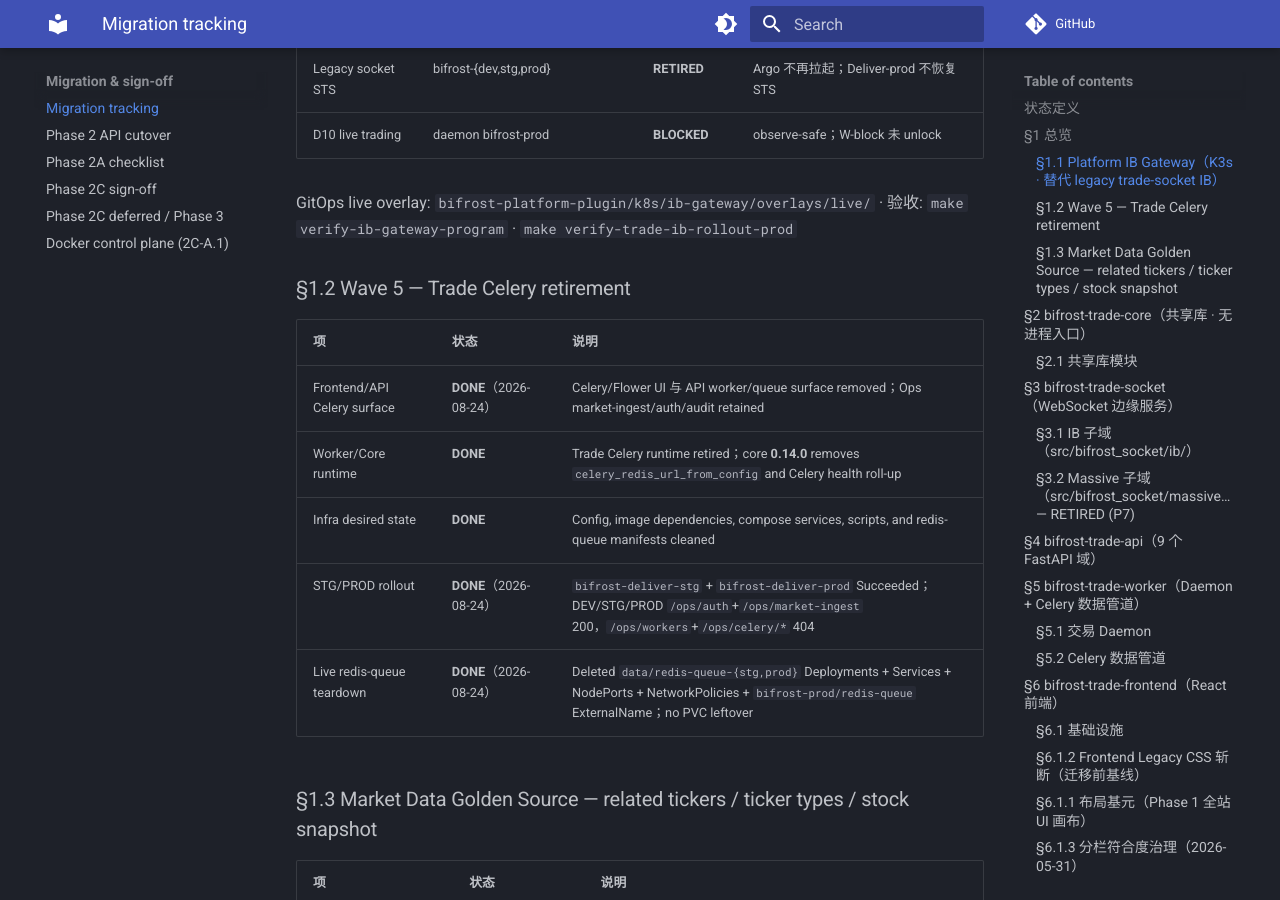
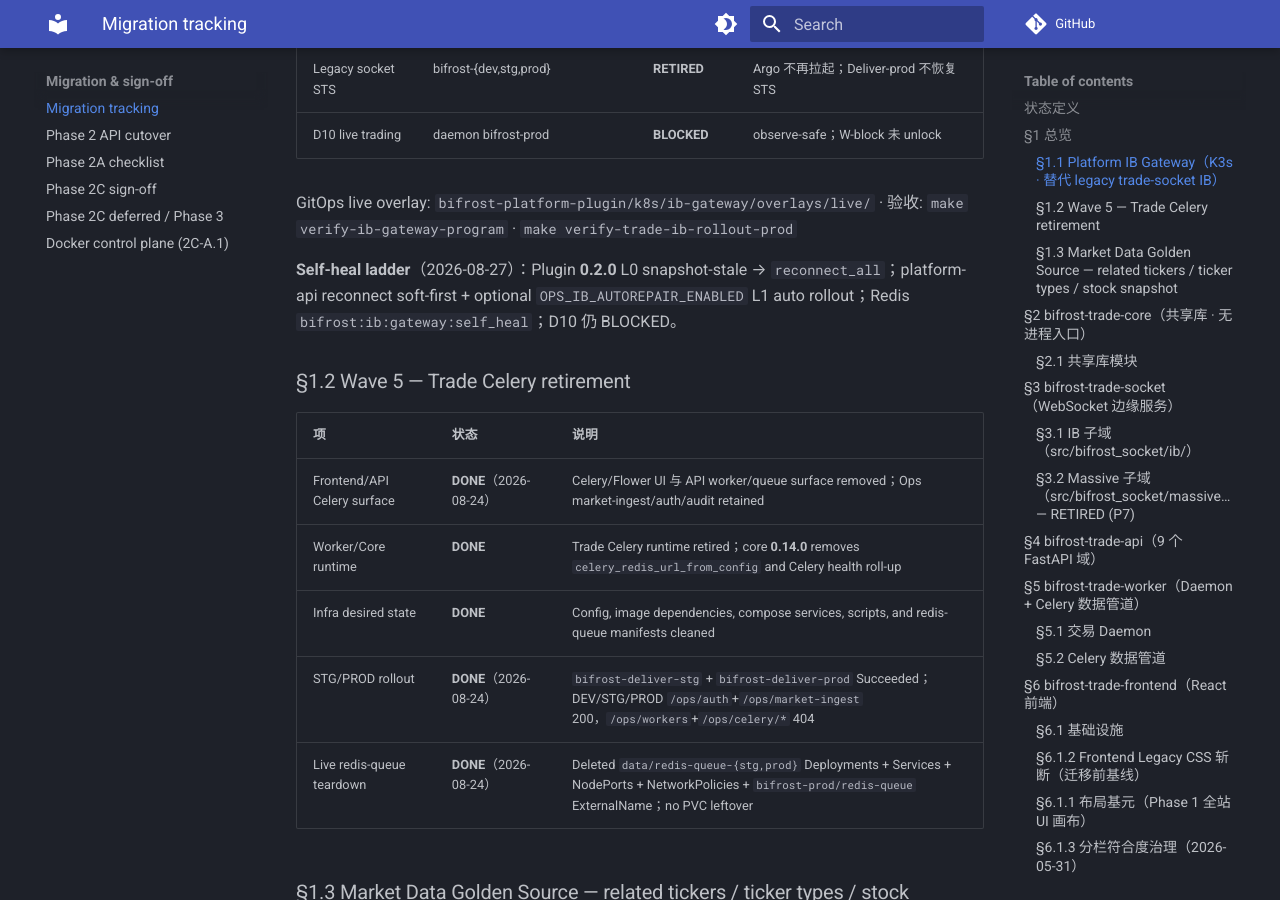
Before and after one commit to weitingzhao/bifrost-trade-infra, an MkDocs documentation site: the page built from docs/MIGRATION_TRACKING.md, in a window 1280 px wide and 900 px high, scrolled down 1633 px. Built offline with MkDocs 1.6.1 and Material for MkDocs 9.7.7, drawn with Linux system fonts in a browser that asks for light colours; comment, search, counter and statistics services are not loaded.

Commit message:
docs: update MIGRATION_TRACKING and refine production config
Added details on the self-heal ladder in MIGRATION_TRACKING.md. Updated the production configuration by removing the ops_port and renaming platform_audit to audit with a persist option. Adjusted example config to include a new line for clarity.

Co-authored-by: Cursor <cursoragent@cursor.com>

```diff
--- a/docs/MIGRATION_TRACKING.md
+++ b/docs/MIGRATION_TRACKING.md
@@ -37,6 +37,8 @@
 | D10 live trading | daemon bifrost-prod | **BLOCKED** | observe-safe；W-block 未 unlock |
 
 GitOps live overlay: `bifrost-platform-plugin/k8s/ib-gateway/overlays/live/` · 验收: `make verify-ib-gateway-program` · `make verify-trade-ib-rollout-prod`
+
+**Self-heal ladder**（2026-08-27）：Plugin **0.2.0** L0 snapshot-stale → `reconnect_all`；platform-api reconnect soft-first + optional `OPS_IB_AUTOREPAIR_ENABLED` L1 auto rollout；Redis `bifrost:ib:gateway:self_heal`；D10 仍 BLOCKED。
 
 ### §1.2 Wave 5 — Trade Celery retirement
 
```
Also changed, not shown: 2 other files.
